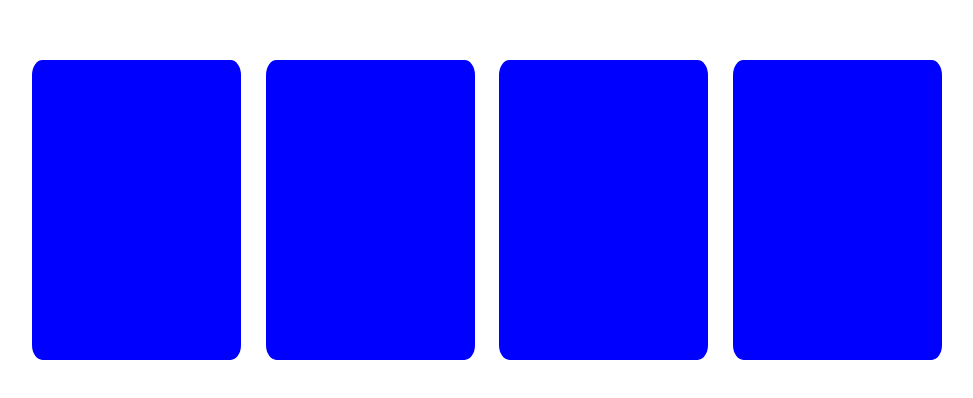
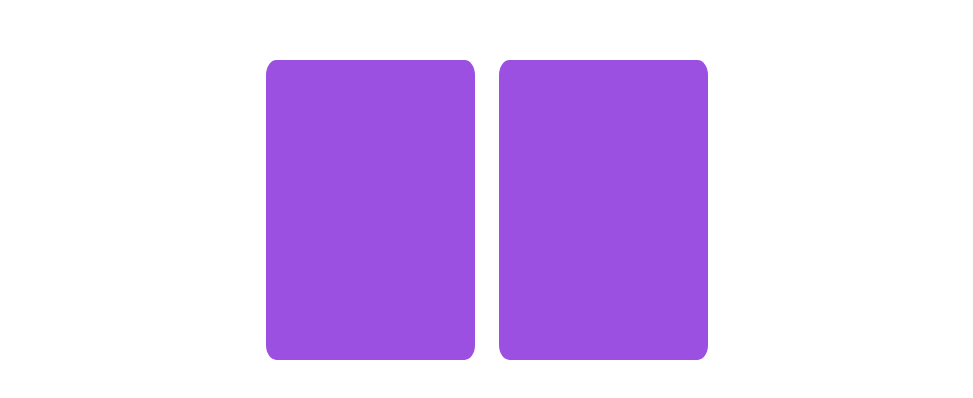
Before and after one commit to Felipe-T-Maciel/Next-memory-game, a Next.js app: page / in a window 1280 px wide. Shown: the part 190-588 px from the top of the page, without its empty margins (153-1126 px from the left). Built offline with nearby package versions, Linux system fonts and the light colour scheme.

Commit message:
awdawdawfnwejo

```diff
--- a/src/pages/component/card.jsx
+++ b/src/pages/component/card.jsx
@@ -5,7 +5,7 @@ export default function Card(props) {
 
     return(
         <>
-            <div className="  card duration-1000 flex select-none justify-center items-center p-6 w-[17%] h-[40%]" style={{backgroundColor:'blue', borderRadius:'5%', cursor:'pointer'}}>
+            <div className="  card ">
                 <div className="face back">{props.prop}</div>
             </div>
         </>
--- a/src/pages/index.jsx
+++ b/src/pages/index.jsx
@@ -5,19 +5,17 @@ export default function Home() {
   let gay = {
     cartas : [
       "gabriel",
-      "Felipe",
-      "henrique",
-      "viado"
+      "Felipe"
     ]
   }
-  console.clear()
   const [cartasEmbaralhadas, addCarta] = useState([])
+  const [inicio, addNum] = useState(0)
 
   useEffect(() => {
       gay.cartas.map(carta => {
         const vet = cartasEmbaralhadas
         vet.push(carta)
-        addCarta(cartasEmbaralhadas => vet)
+        addCarta(vet)
       })
     const randomizeArray = cartasEmbaralhadas.sort(() => 0.5 - Math.random());
     addCarta(randomizeArray.slice(0, (gay.cartas.length*2)));
@@ -25,6 +23,18 @@ export default function Home() {
 
   useEffect(()=>{
     let cartas = document.querySelectorAll('.card')
+    if(inicio===0){
+      cartas.forEach(element => {
+        element.classList.add('flip')
+      });
+
+      setTimeout(()=>{
+        cartas.forEach(element => {
+          element.classList.remove('flip')
+        });
+      }, 1000)
+      addNum(1)
+    }
     let cartasVitoria = []
     cartas.forEach(carta => {
       carta.addEventListener("click",()=>{
@@ -32,27 +42,35 @@ export default function Home() {
           carta.classList.add('flip')
           cartasVitoria.push(carta)
           if(cartasVitoria.length==2){
-            verificaAcerto(cartasVitoria)
+            verificaAcerto(cartasVitoria, cartas)
             cartasVitoria = []
           }
         }
       })
     })
 
-    const verificaAcerto = (cartas) => {
-      if(cartas[0].innerText === cartas[1].innerText){
+    const verificaAcerto = (cartasVitoria) => {
+      if(cartasVitoria[0].innerText === cartasVitoria[1].innerText){
         let arrayTeste = []
+        setTimeout(() => {
           for (let i = cartasEmbaralhadas.length; i >= 0; i--) {
-          if(cartasEmbaralhadas[i] === cartas[0].innerText || cartasEmbaralhadas[i] === cartas[1].innerText){
+            if(cartasEmbaralhadas[i] === cartasVitoria[0].innerText || cartasEmbaralhadas[i] === cartasVitoria[1].innerText){
               cartasEmbaralhadas.splice(i, 1)
             }
           }
+          cartas.forEach(e=>{
+            console.log(e)
+            if(e === cartasVitoria[0].innerText || e === cartasVitoria[1].innerText){
+              e.classList.remove('card')
+              e.classList.add('card-remove')
+            }
+          })
           cartasEmbaralhadas.forEach(element => {
             arrayTeste.push(element)
           });
-        setTimeout(() => {
+
           addCarta(arrayTeste)
-        },1000)
+        },1500)
       }
     }
 
--- a/src/styles/globals.scss
+++ b/src/styles/globals.scss
@@ -2,7 +2,7 @@
 @tailwind components;
 @tailwind utilities;
 
-.face {
+  .face {
     display: flex;
     justify-content: center;
     align-items: center;
@@ -20,3 +20,26 @@
     backface-visibility: hidden;
     transform: rotateY(180deg);
   }
+
+  .card{
+    animation-duration: 1s;
+    transition-duration: 1s;
+    display: flex;
+    justify-content: center;
+    align-items: center;
+    padding: 3%;
+    width: 17%;
+    height: 40%;
+    cursor: pointer;
+    background-color: rgb(156, 80, 226);
+    border-radius: 5%;
+    // card duration-1000 flex select-none justify-center items-center p-6 w-[17%] h-[40%]
+
+  }
+
+  .card-remove{
+    animation-duration: 1s;
+    transition-duration: 1s;
+    position: absolute;
+    margin-left: 0;
+  }
```
Lines whose indentation alone changed are shown as unchanged.
